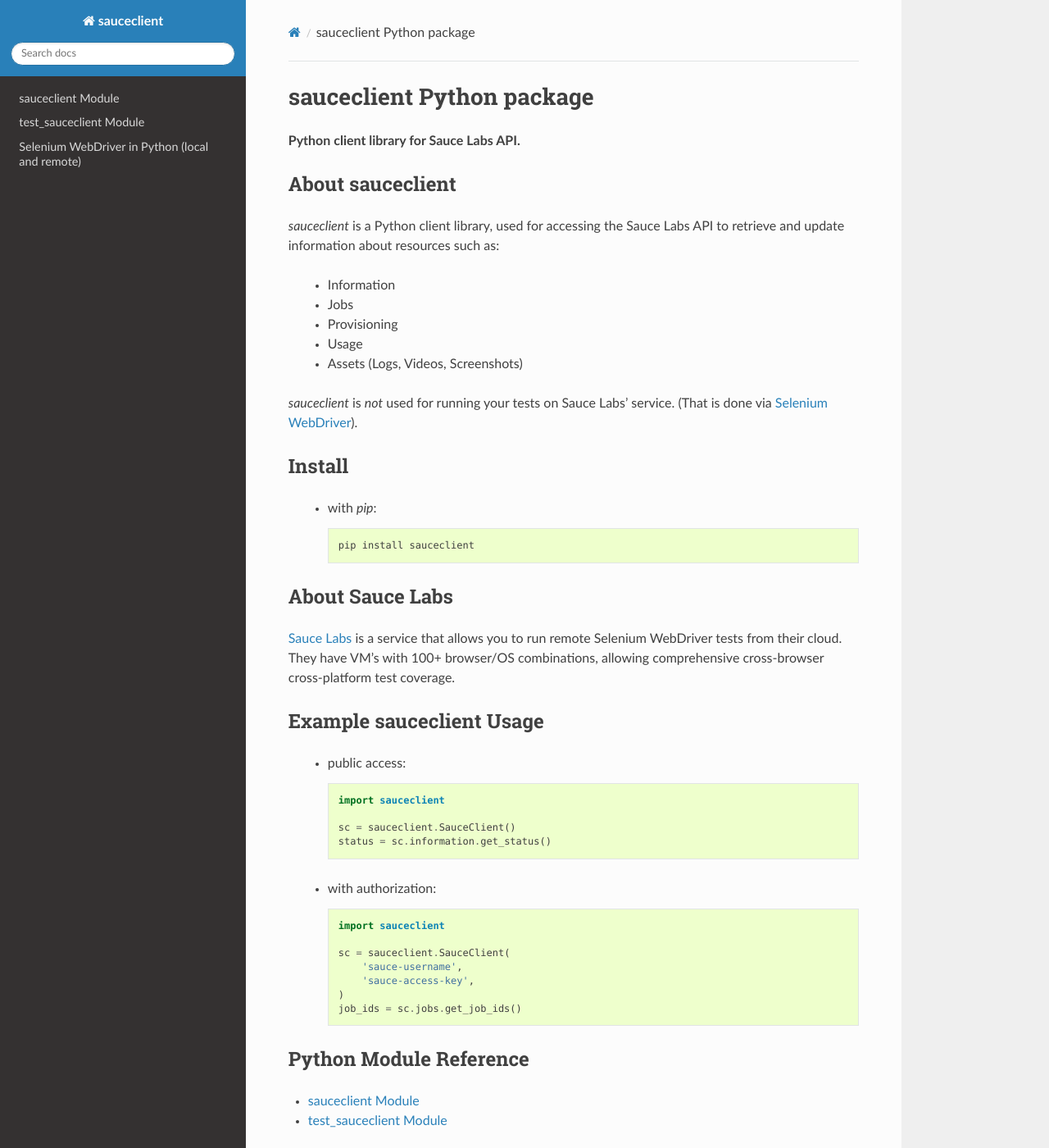
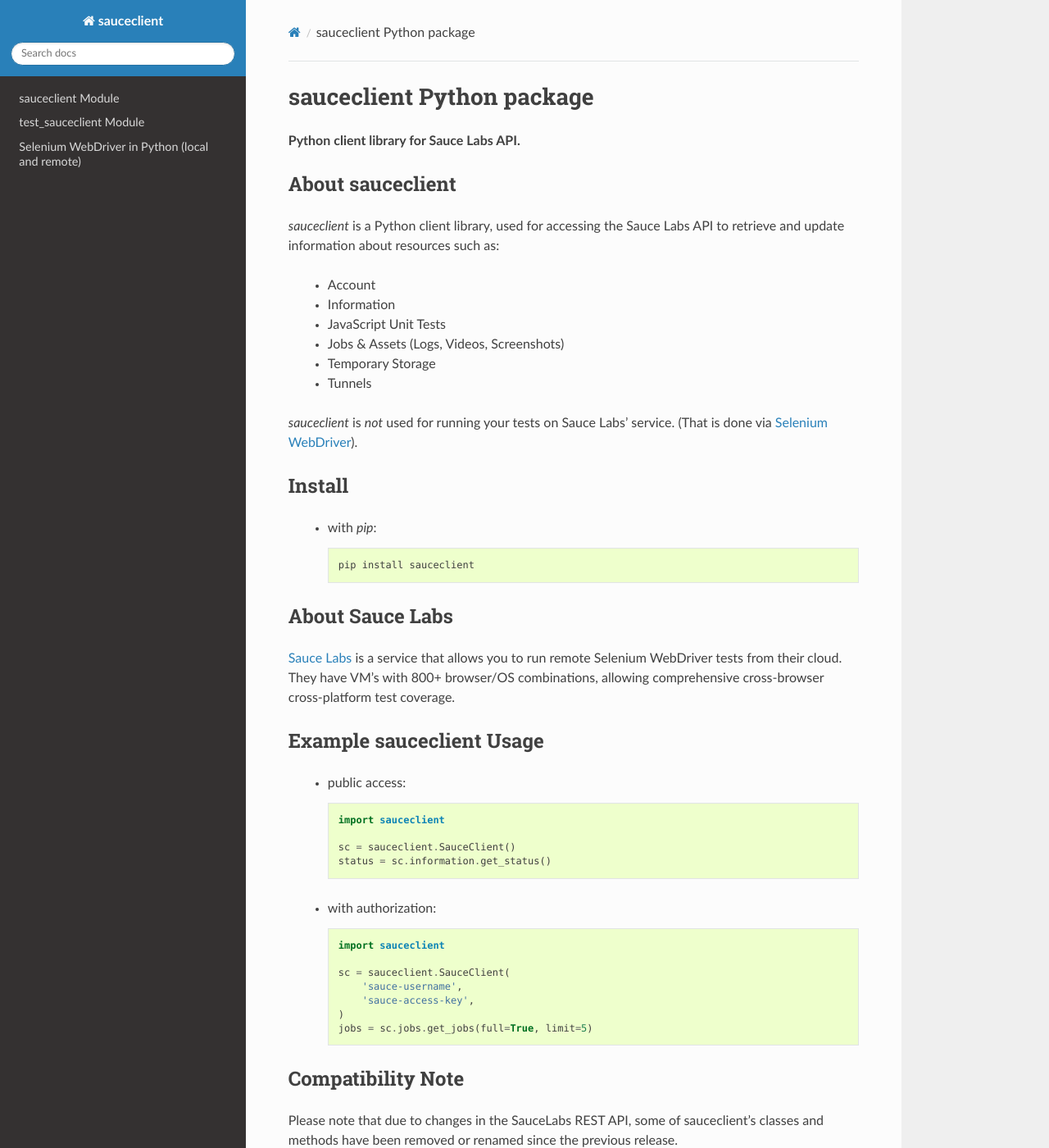
Before and after one commit to cgoldberg/sauceclient, a Sphinx documentation site: the page built from doc/index.rst, in a window 1280 px wide and 1400 px high. Shown: the whole window at 82% size. Built offline with Sphinx 7.4.7 and the Read the Docs theme 2.0.0, drawn with Linux system fonts in a browser that asks for light colours.

Commit message:
Updated docs and fixed manifest.

```diff
--- a/doc/index.rst
+++ b/doc/index.rst
@@ -10,14 +10,15 @@
 `sauceclient` is a Python client library, used for accessing the Sauce Labs
 API to retrieve and update information about resources such as:
 
+ * Account
  * Information
- * Jobs
- * Provisioning
- * Usage
- * Assets (Logs, Videos, Screenshots)
+ * JavaScript Unit Tests
+ * Jobs & Assets (Logs, Videos, Screenshots)
+ * Temporary Storage
+ * Tunnels
 
-`sauceclient` is *not* used for running your tests on Sauce Labs'
-service.  (That is done via `Selenium WebDriver`_).
+`sauceclient` is *not* used for running your tests on Sauce Labs' service.
+(That is done via `Selenium WebDriver`_).
 
 .. _Selenium WebDriver: selenium_on_sauce.html
 
@@ -32,7 +33,7 @@
 ================
 
 `Sauce Labs <https://saucelabs.com>`_ is a service that allows you to run
-remote Selenium WebDriver tests from their cloud. They have VM's with 100+
+remote Selenium WebDriver tests from their cloud. They have VM's with 800+
 browser/OS combinations, allowing comprehensive cross-browser cross-platform
 test coverage.
 
@@ -54,7 +55,13 @@
         'sauce-username',
         'sauce-access-key',
     )
-    job_ids = sc.jobs.get_job_ids()
+    jobs = sc.jobs.get_jobs(full=True, limit=5)
+
+Compatibility Note
+==================
+
+Please note that due to changes in the SauceLabs REST API, some of sauceclient's
+classes and methods have been removed or renamed since the previous release.
 
 Python Module Reference
 =======================
@@ -63,7 +70,7 @@
     :maxdepth: 4
 
     sauceclient
-    test_sauceclient
+    tests
 
 Running Selenium WebDriver
 ==========================
--- a/doc/test_sauceclient.rst
+++ b/doc/tests.rst
@@ -1,6 +1,6 @@
 test_sauceclient Module
 =======================
 
-.. automodule:: test_sauceclient
+.. automodule:: tests
     :members:
     :undoc-members:
```
Also changed, not shown: README.rst (+15 -8 lines), 1 other file.
